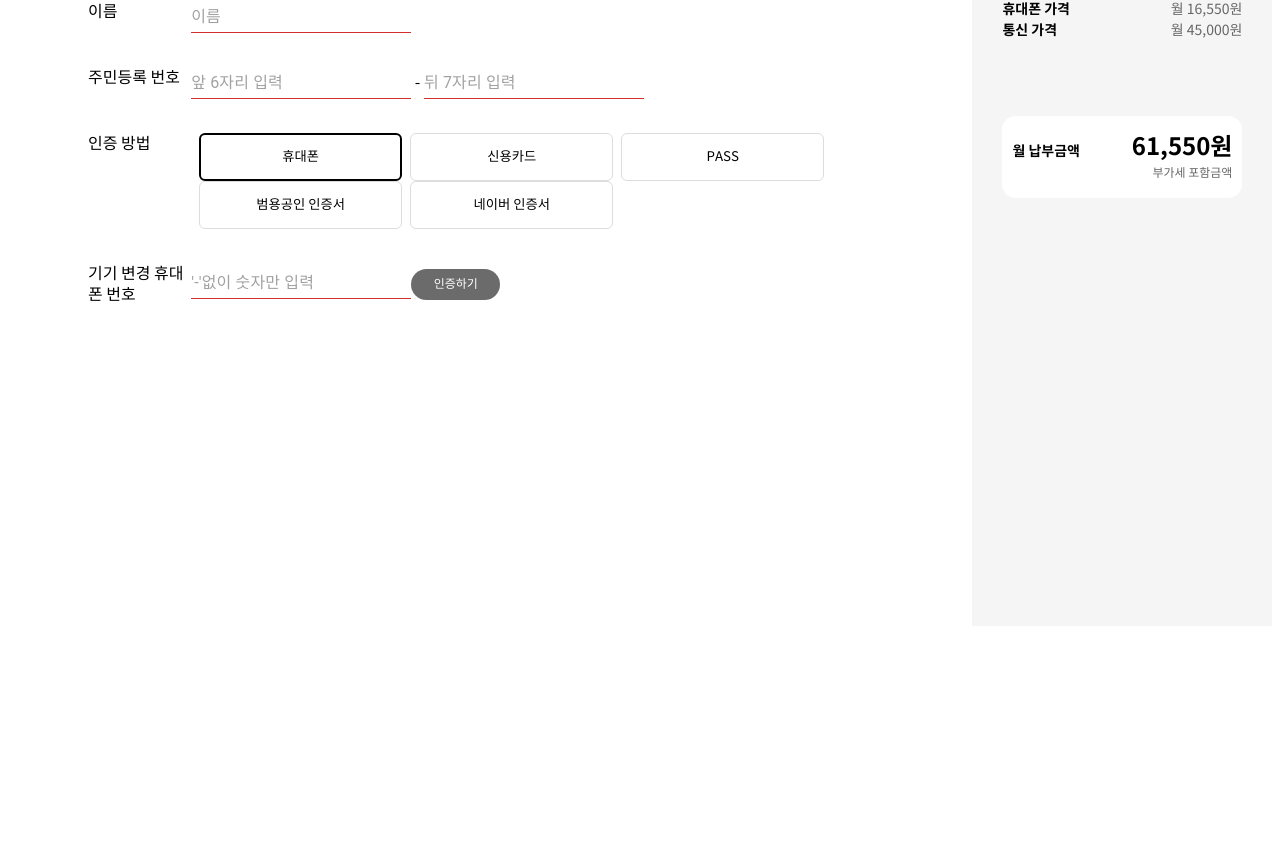
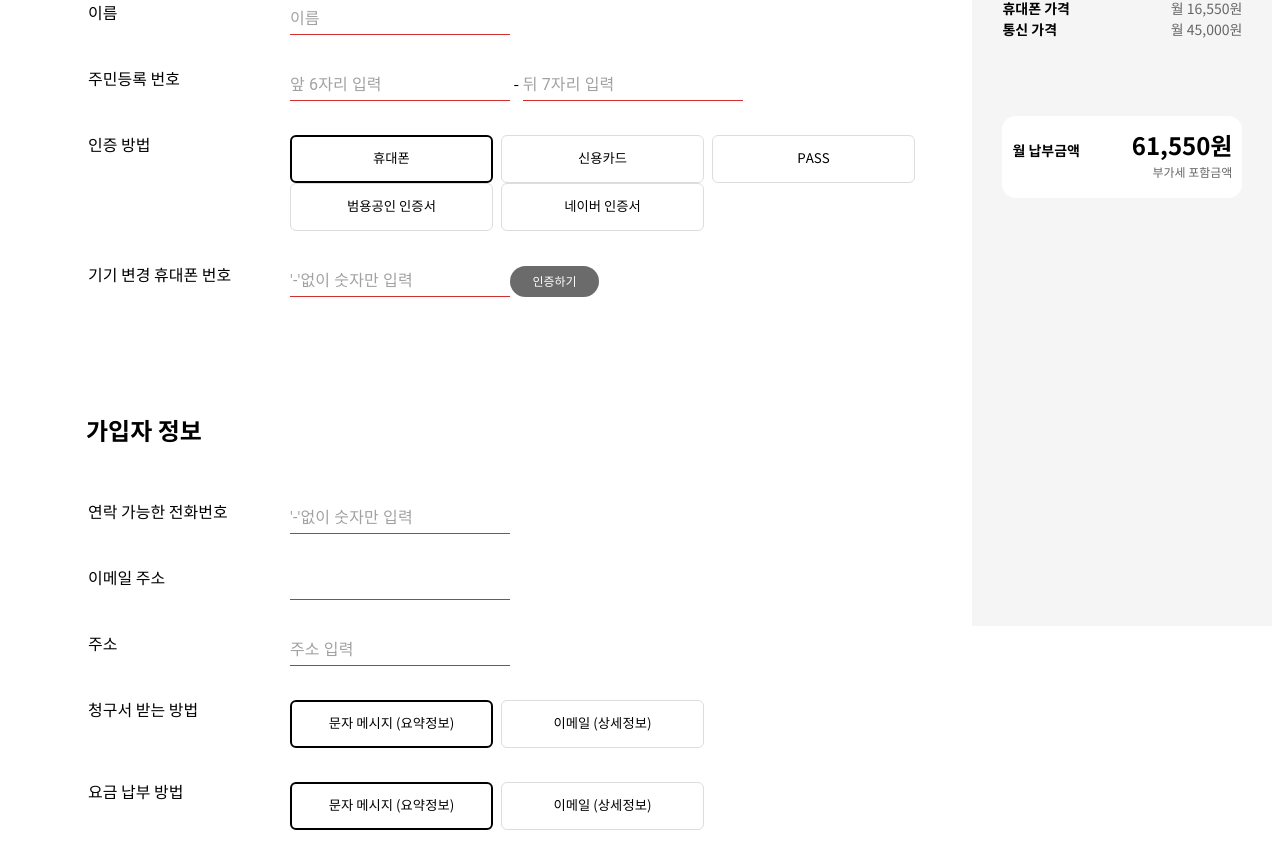
Before and after one commit to xi-jjun/LTF2_FE, a React (Create React App) app in the folder client/: page /order in a window 1280 px wide. Shown: the part 512-1380 px from the top of the page. Before the commit the page ends 1176 px from the top, so only its background shows below. Built offline with nearby package versions, Linux system fonts and the light colour scheme; no server answers.

Commit message:
[LT2-63] 추가 정보 입력

```diff
--- a/client/src/components/Button.jsx
+++ b/client/src/components/Button.jsx
@@ -107,7 +107,7 @@ export const LGButton = styled.button`
 export const FormButton = styled.button.attrs(props => ({
   type: "button",
 }))`
-  margin-left: 8px;
+  margin-right: 8px;
   width: 203px;
   position: relative;
   border-radius: 14px;
--- a/client/src/components/OrderForm.jsx
+++ b/client/src/components/OrderForm.jsx
@@ -3,13 +3,20 @@ import React, { useState } from 'react'
 import * as Styles from '../styles/orderForm'
 import orderfiled from '../assets/orderfiled';
 import { FormButton, LGButton } from "./Button";
+import MessageModal from './MessageModal';
 function OrderForm() {
     const [userData,setUserData] = useState({userType : "내국인" , auth:"휴대폰",userName:"",userId:"", userPhone:""})
+    const [open,setOpen] = useState(false);
+    const [auth,setAuth] = useState(false);
+    const [modalMsg, setModalMsg] = useState({
+      message: "",
+      btnMessage: "",
+      func: () => {setAuth(true); setOpen(false)},
+    })
 
     const checkUserType = (value) =>{
         return userData.userType === value
     }
-
     const checkAuthMethod = (value) =>{
         return userData.auth === value
     }
@@ -30,17 +37,27 @@ function OrderForm() {
     }
 
     const handleChange = e => {
-        console.log(e.target.name)
-        const { name, value } = e.target;
-        setUserData(() => ({
-          ...userData,
-          [name]: value
-        }));
+      const { name, value } = e.target;
+      setUserData(() => ({
+        ...userData,
+        [name]: value
+      }));
     };
 
+    const handleAuth = e => {
+      setModalMsg(() =>({...modalMsg,message: `${userData.auth} 인증이 완료되었습니다!`}))
+      setOpen(true)
+    }
+
     return (
-
     <Styles.FormTable>
+        <MessageModal
+          open={open}
+          setOpen={setOpen}
+          message={modalMsg.message}
+          btnMessage={modalMsg.btnMessage}
+          func={modalMsg.func}
+        />
         <tbody>
         <Styles.FormRow>
             <Styles.FormTh>고객 유형</Styles.FormTh>
@@ -80,7 +97,7 @@ function OrderForm() {
             <Styles.FormTh>기기 변경 휴대폰 번호</Styles.FormTh>
             <Styles.FormTd>
                 <Input error name='userPhone' placeholder="'-'없이 숫자만 입력" onChange={(e) => {handleChange(e)}}/>
-                <LGButton size="sm" variant='secondary'>인증하기</LGButton>
+                <LGButton type="button" size="sm" variant='secondary' onClick={(e)=>handleAuth(e)}>인증하기</LGButton>
             </Styles.FormTd>
         </Styles.FormRow>
         </tbody>
@@ -89,84 +106,3 @@ function OrderForm() {
 }
 
 export default OrderForm
-
-
-
-
-/**
- *
- *
- *         <Form
-          onSubmit={handleSubmit}
-          subscription={{ submitting: true }}
-          validate={validate}
-        >
-          {({ handleSubmit: handleSubmit2, submitting }) => (
-            <Box component="form" onSubmit={handleSubmit2} noValidate sx={{ mt: 6 }}>
-              <Grid container spacing={2}>
-                <Grid item xs={12} sm={6}>
-                  <Field
-                    autoFocus
-                    component={RFTextField}
-                    disabled={submitting || sent}
-                    autoComplete="given-name"
-                    fullWidth
-                    label="First name"
-                    name="firstName"
-                    required
-                  />
-                </Grid>
-                <Grid item xs={12} sm={6}>
-                  <Field
-                    component={RFTextField}
-                    disabled={submitting || sent}
-                    autoComplete="family-name"
-                    fullWidth
-                    label="Last name"
-                    name="lastName"
-                    required
-                  />
-                </Grid>
-              </Grid>
-              <Field
-                autoComplete="email"
-                component={RFTextField}
-                disabled={submitting || sent}
-                fullWidth
-                label="Email"
-                margin="normal"
-                name="email"
-                required
-              />
-              <Field
-                fullWidth
-                component={RFTextField}
-                disabled={submitting || sent}
-                required
-                name="password"
-                autoComplete="new-password"
-                label="Password"
-                type="password"
-                margin="normal"
-              />
-              <FormSpy subscription={{ submitError: true }}>
-                {({ submitError }) =>
-                  submitError ? (
-                    <FormFeedback error sx={{ mt: 2 }}>
-                      {submitError}
-                    </FormFeedback>
-                  ) : null
-                }
-              </FormSpy>
-              <FormButton
-                sx={{ mt: 3, mb: 2 }}
-                disabled={submitting || sent}
-                color="secondary"
-                fullWidth
-              >
-                {submitting || sent ? 'In progress…' : 'Sign Up'}
-              </FormButton>
-            </Box>
-          )}
-        </Form>
- */
--- /dev/null
+++ b/client/src/components/OrderUserInfoForm.jsx
@@ -0,0 +1,69 @@
+import { Button, Input, TextField } from '@mui/material';
+import React, { useState } from 'react'
+import * as Styles from '../styles/orderForm'
+// import orderfiled from '../assets/orderfiled';
+import { FormButton, LGButton } from "./Button";
+// import MessageModal from './MessageModal';
+
+function OrderUserInfoForm() {
+    const [userData,setUserData] = useState({phoneNumber : "" , email:"",address:"",billType:"문자 메시지", payType:"신용카드",payInfo:""})
+
+    const handleChange = e => {
+      const { name, value } = e.target;
+      setUserData(() => ({
+        ...userData,
+        [name]: value
+      }));
+    };
+
+    const checkBillType = (value) =>{
+        return userData.billType === value
+    }
+
+    return (
+    <Styles.FormTable>
+        <tbody>
+        <Styles.FormRow>
+            <Styles.FormTh>연락 가능한 전화번호</Styles.FormTh>
+            <Styles.FormTd>
+                <Input error name='phoneNumber' placeholder="'-'없이 숫자만 입력" onChange={(e) => {handleChange(e)}}/>
+            </Styles.FormTd>
+        </Styles.FormRow>
+        <Styles.FormRow>
+            <Styles.FormTh>이메일 주소</Styles.FormTh>
+            <Styles.FormTd>
+                <Input error name="email" label="Email" autocomplete="none" onChange={(e)=>{handleChange(e)}}/>
+            </Styles.FormTd>
+        </Styles.FormRow>
+        <Styles.FormRow>
+            <Styles.FormTh>주소</Styles.FormTh>
+            <Styles.FormTd>
+                <Input error placeholder="주소 입력" />
+            </Styles.FormTd>
+        </Styles.FormRow>
+        <Styles.FormRow>
+            <Styles.FormTh>청구서 받는 방법</Styles.FormTh>
+            <Styles.FormTd>
+                <FormButton name="billType" value="문자 메시지" check={checkBillType("문자 메시지")} onClick={(e)=>{handleChange(e)}}>문자 메시지 (요약정보)</FormButton>
+                <FormButton name="billType" value="이메일" check={checkBillType("이메일")} onClick={(e)=>{handleChange(e)}}>이메일 (상세정보)</FormButton>
+            </Styles.FormTd>
+        </Styles.FormRow>
+        <Styles.FormRow>
+            <Styles.FormTh>요금 납부 방법</Styles.FormTh>
+            <Styles.FormTd>
+                <FormButton name="billType" value="문자 메시지" check={checkBillType("문자 메시지")} onClick={(e)=>{handleChange(e)}}>문자 메시지 (요약정보)</FormButton>
+                <FormButton name="billType" value="이메일" check={checkBillType("이메일")} onClick={(e)=>{handleChange(e)}}>이메일 (상세정보)</FormButton>
+            </Styles.FormTd>
+        </Styles.FormRow>
+        {/* <Styles.FormRow>
+            <Styles.FormTh>신용카드 번호</Styles.FormTh>
+            <Styles.FormTd>
+                <Input error placeholder="주소 입력" />
+            </Styles.FormTd>
+        </Styles.FormRow> */}
+        </tbody>
+    </Styles.FormTable>
+    )
+}
+
+export default OrderUserInfoForm
--- a/client/src/pages/Order.jsx
+++ b/client/src/pages/Order.jsx
@@ -8,6 +8,7 @@ import OrderPhoneInfo from '../components/OrderPhoneInfo';
 import {phone} from '../DummyData'
 import OrderForm from '../components/OrderForm';
 import { useState } from 'react';
+import OrderUserInfoForm from '../components/OrderUserInfoForm';
 export default function Order() {
     const [expand, setExpand] = useState(false);
 
@@ -50,6 +51,8 @@ export default function Order() {
                 </Grid>
                 <Styles.UserProofTitle>가입자 본인인증</Styles.UserProofTitle>
                 <OrderForm/>
+                <Styles.UserProofTitle>가입자 정보</Styles.UserProofTitle>
+                <OrderUserInfoForm/>
             </Styles.OrderInfoLayout>
             <Styles.PhoneInfoLayout>
                 <OrderPhoneInfo phone = {phone[0]}/>
--- a/client/src/styles/orderForm.js
+++ b/client/src/styles/orderForm.js
@@ -13,6 +13,7 @@ export const FormRow = styled.tr`
 `
 
 export const FormTh = styled.th`
+    width:200px;
     padding: 16px 0;
     text-align: left;
     font-size: 16px;
```
